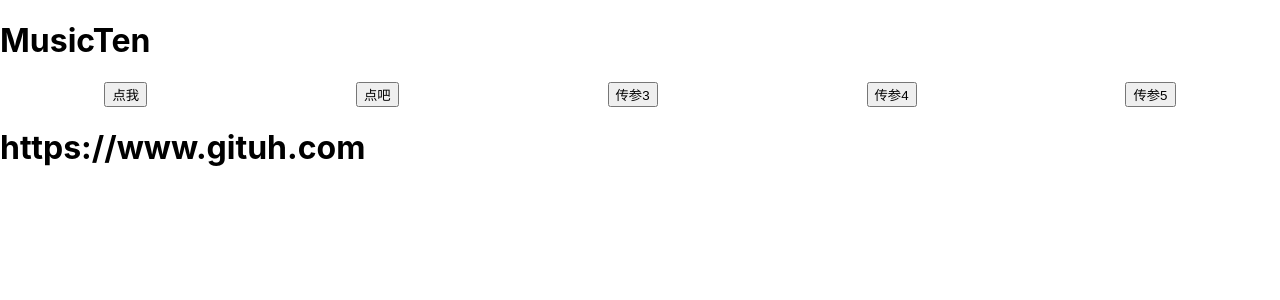
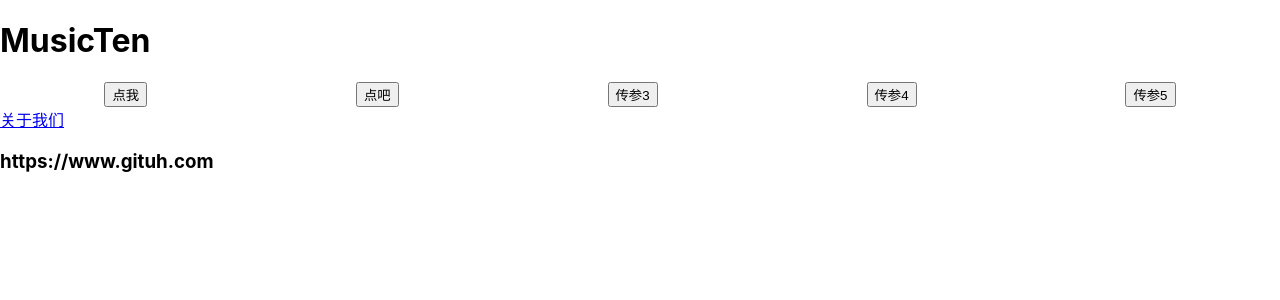
Before and after one commit to MusicTen/react-h5, a React app: page / in a window 1280 px wide. Shown: the top 300 px of the page. Built offline with nearby package versions, Linux system fonts and the light colour scheme.

Commit message:
a链接跳转路由

```diff
--- a/src/components/Name.js
+++ b/src/components/Name.js
@@ -39,6 +39,7 @@ class Name extends React.Component {
           <button onClick={this.handleClick4.bind(this, 4)}>传参4</button>
           <button data-id={5} onClick={this.handleClick5}>传参5</button>
         </div>
+        <a href="/about">关于我们</a>
       </div>
     );
   }
--- a/src/components/WebSite.js
+++ b/src/components/WebSite.js
@@ -1,6 +1,6 @@
 import React from 'react';
 
 const WebSite = props => {
-  return <h1>{ props.site }</h1>;
+  return <h3>{ props.site }</h3>;
 }
 export default WebSite;
--- a/src/views/about.js
+++ b/src/views/about.js
@@ -2,10 +2,11 @@ import React from 'react';
 import '@/assets/css/about.css';
 import logo from '@/assets/img/logo.svg';
 
-const About = () => {
+const About = props => {
   let handleClick = () => {
     console.log('this is:', this)
   }
+  console.log(props)
   return (
     <div>
       <h1 className="about">关于我们</h1>
```
